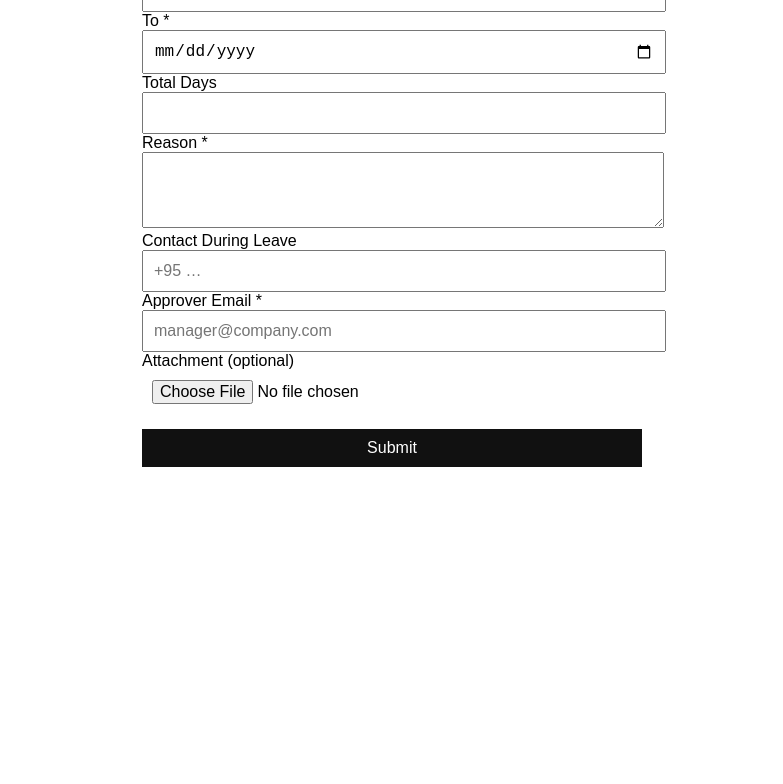
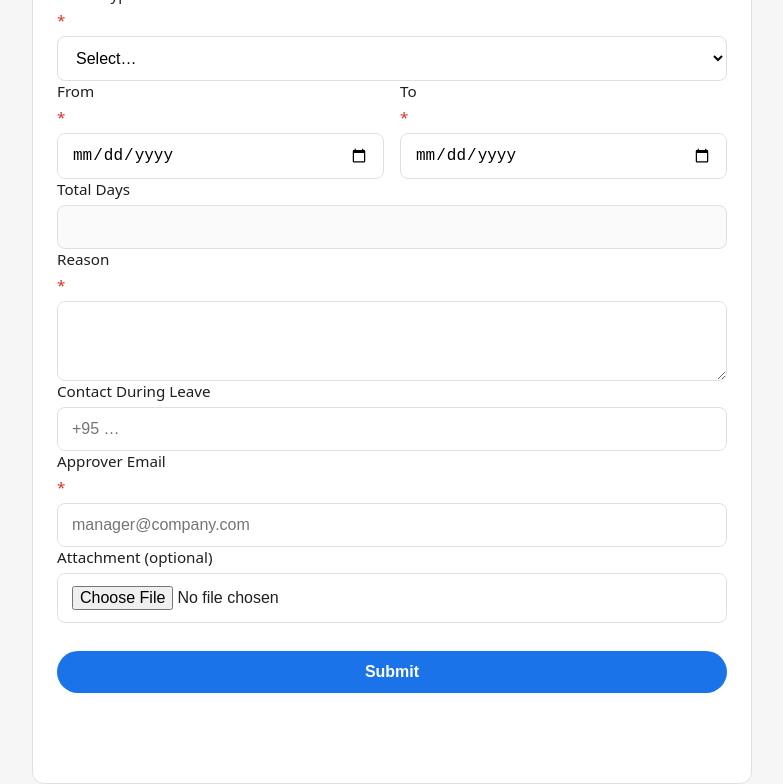
Before and after one commit to roverxtravel/leave-app, a plain HTML site: page index.html in a window 1280 px wide. Shown: the part 500-1284 px from the top of the page, without its empty margins (248-1031 px from the left). Before the commit the page ends 1034 px from the top, so only its background shows below. Drawn offline with Linux system fonts and the light colour scheme; a script that the page names is missing.

Commit message:
styles.css

```diff
--- a/styles.css
+++ b/styles.css
@@ -1,5 +1,20 @@
-body { font-family: sans-serif; margin: 0; padding: 20px; }
-main { max-width: 500px; margin: auto; }
-form { display: grid; gap: 15px; }
-input, textarea, button { width: 100%; padding: 10px; font-size: 16px; }
-button { background: #111; color: #fff; border: none; cursor: pointer; }
+:root { --gap:16px; --radius:12px; --border:#e0e0e0; --text:#1f1f1f; }
+* { box-sizing:border-box; }
+html,body { height:100%; }
+body { margin:0; font-family:system-ui, -apple-system, Segoe UI, Roboto, Arial, sans-serif; background:#f6f6f6; color:var(--text); }
+main.card { max-width:720px; margin:24px auto; background:#fff; border:1px solid var(--border); border-radius:var(--radius); padding:24px; }
+h1 { margin:0 0 8px; font-size:1.6rem; }
+h2 { font-size:1.05rem; margin:24px 0 8px; color:#5f6368; font-weight:600; }
+form { display:grid; gap:var(--gap); }
+.section { padding:8px 0 12px; border-top:1px solid var(--border); }
+label { display:grid; gap:6px; font-size:0.95rem; }
+label span { color:#d93025; }
+input, select, textarea {
+  width:100%; padding:12px 14px; border:1px solid var(--border); border-radius:8px; font-size:16px; background:#fff;
+}
+input[readonly] { background:#fafafa; }
+.grid { display:grid; gap:var(--gap); grid-template-columns:1fr 1fr; }
+@media (max-width:640px) { .grid { grid-template-columns:1fr; } main.card{margin:12px; padding:16px;} }
+.btn { padding:12px 16px; border:none; border-radius:999px; background:#1a73e8; color:#fff; font-weight:600; cursor:pointer; font-size:16px; }
+.btn:active { transform: translateY(1px); }
+.status { min-height:20px; font-size:0.95rem; }
```
